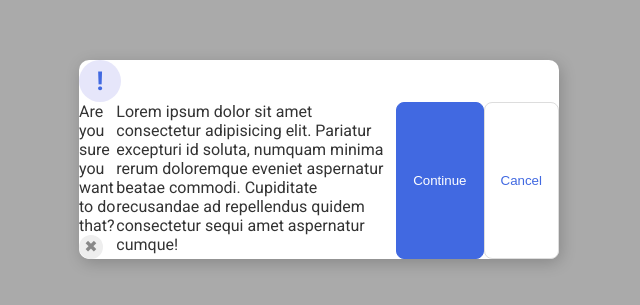
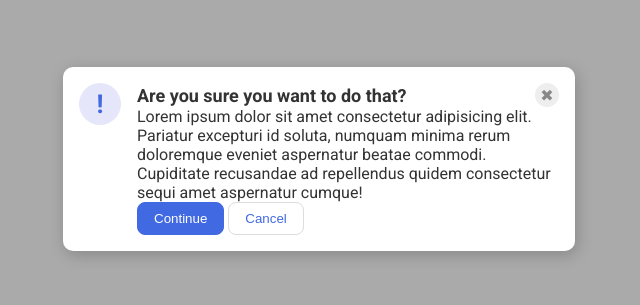
Before and after one commit to OptimisticToaster/odin-project, a plain HTML site: page css-exercises/flex/05-flex-modal/index.html in a window 1280 px wide. Shown: the part 241-546 px from the top of the page, without its empty margins (321-961 px from the left). Drawn offline with Linux system fonts and the light colour scheme.

Commit message:
Flex 05 Completed. (04 already completed)

```diff
--- a/css-exercises/flex/05-flex-modal/style.css
+++ b/css-exercises/flex/05-flex-modal/style.css
@@ -67,6 +67,21 @@ button.cancel {
 
 /* --- */
 
-.container {
+.modal {
   display: flex;
+  flex-direction: row;
+  gap: 16px;
+  padding: 16px;
 }
+
+.icon {
+  flex-shrink: 0;
+}
+
+.header {
+  font-weight: 700;
+  font-size: 18px;
+  display: flex;
+  justify-content: space-between;
+  align-items: center;
+}
```
Also changed, not shown: css-exercises/flex/05-flex-modal/index.html (+3 -2 lines).
